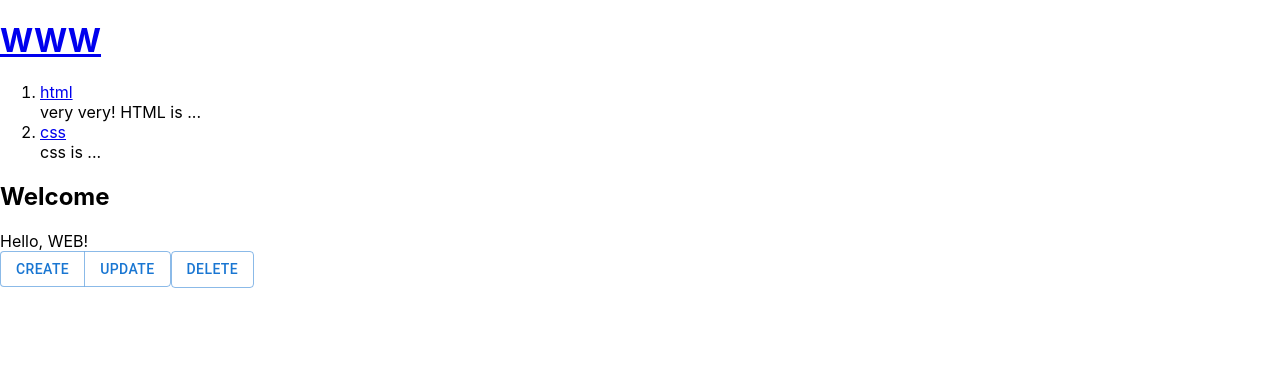
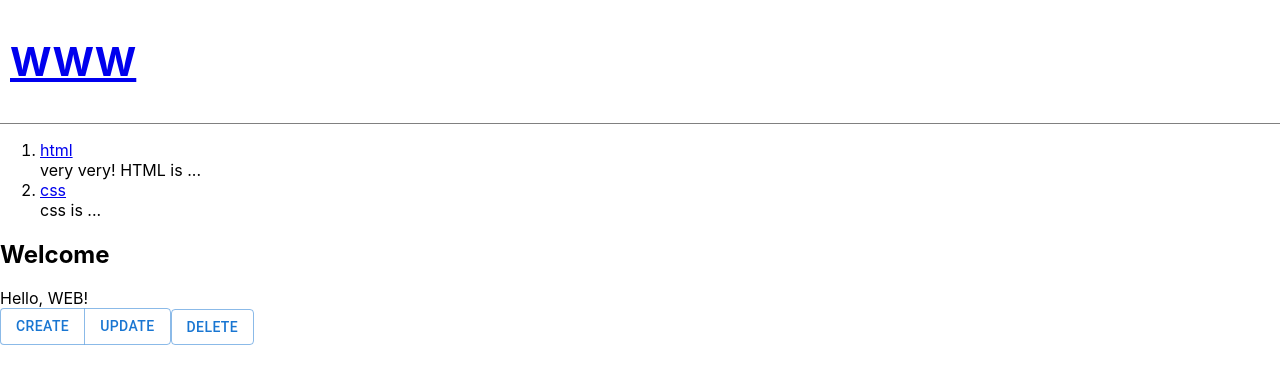
Before and after one commit to shinbian11/react-app, a React (Create React App) app: page / in a window 1280 px wide. Shown: the top 384 px of the page. Built offline with nearby package versions, Linux system fonts and the light colour scheme.

Commit message:
component에 css 적용

```diff
--- a/src/App.js
+++ b/src/App.js
@@ -9,8 +9,15 @@ function Header(props) {
 
   // Header의 onSelect 이벤트도 속성이 될 수 있다! 그러므로 props.onSelect 으로 접근이 가능한 것이다.
   // Javascript의 함수가 일급객체인 점을 이용해 props 객체에 함수도 담아서 넘겨줄 수 있다는 내용
+
+  const myStyle = {
+    borderBottom: "1px solid gray",
+    padding: "10px",
+    fontSize: "20px",
+  };
+
   return (
-    <header>
+    <header style={myStyle}>
       <h1>
         <a
           href="/"
```
